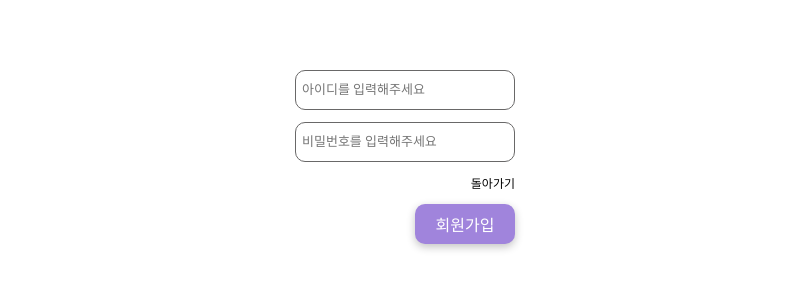
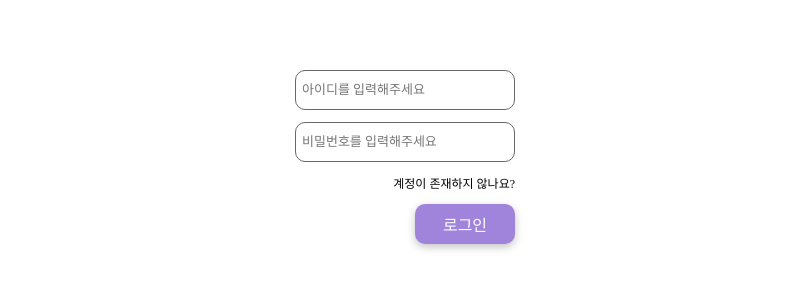
Before and after one commit to tjdrkr2580/test-repo-2, a React (Create React App) app: page /login in a window 1280 px wide. Shown: the part 303-592 px from the top of the page, without its empty margins (235-1046 px from the left). Built offline with nearby package versions, Linux system fonts and the light colour scheme; no server answers; a web font is replaced by a local one.

Commit message:
ADD | login, signup, alert

```diff
--- a/src/pages/Home.tsx
+++ b/src/pages/Home.tsx
@@ -1,8 +1,8 @@
-import React from "react";
-import { useNavigate } from "react-router-dom";
+import React, { useEffect } from "react";
 import styled, { keyframes } from "styled-components";
 import AnimatedComponents from "../components/AnimatedComponents";
 import Button from "../components/Button";
+import { cuxios } from "../utils/cuxios";
 import useNavi from "../utils/useNavi";
 
 const blurAnimation = keyframes`
@@ -31,6 +31,17 @@ const HomeWrapper = styled.main`
 
 const Home = () => {
   const setPage = useNavi();
+  const isUser = async () => {
+    try {
+      const res = await cuxios.get("http://3.38.191.164/user");
+    } catch (err) {
+      alert("로그인을 다시 해주세요!");
+      setPage("/login");
+    }
+  };
+  useEffect(() => {
+    isUser();
+  }, []);
   return (
     <AnimatedComponents>
       <HomeWrapper>
--- a/src/pages/Login.tsx
+++ b/src/pages/Login.tsx
@@ -1,9 +1,10 @@
-import { FormEvent, useState } from "react";
+import { useState } from "react";
 import { useForm } from "react-hook-form";
 import styled from "styled-components";
+import AnimatedComponents from "../components/AnimatedComponents";
 import Button from "../components/Button";
-import Input from "../components/Input";
 import { flexCenter } from "../style/mixin";
+import { inputForm } from "../types/type";
 import { cuxios } from "../utils/cuxios";
 import useMovePage from "../utils/useNavi";
 
@@ -19,8 +20,10 @@ const SignWrapper = styled.section`
   align-items: flex-end;
   gap: 1.2rem;
   p {
-    cursor: pointer;
     font-size: 1.2rem;
+    &:hover {
+      text-decoration: underline;
+    }
   }
   input {
     width: 22rem;
@@ -37,44 +40,53 @@ const SignWrapper = styled.section`
 `;
 
 const Login = () => {
-  const { register, handleSubmit, reset, watch } = useForm();
-  const [isSign, setSign] = useState(false);
-  // const [info, setInfo] = useState({
-  //   id: "",
-  //   password: "",
-  // });
+  const { register, handleSubmit, reset } = useForm();
+  const [isSign, setSign] = useState(true);
   const onSignChange = () => {
     setSign(!isSign);
     reset();
   };
   const setPage = useMovePage();
 
-  const onSignup = async () => {
-    // const res = await cuxios.post("http://3.38.191.164/register", info);
-    // console.log(res);
-    // setPage("/");
-    console.log(watch());
+  const onSignup = async (data: inputForm) => {
+    try {
+      const res_o = await cuxios.post("http://3.38.191.164/register", data);
+      const res_t = await cuxios.post("http://3.38.191.164/login", data);
+      cuxios.defaults.headers.common[
+        "Authorization"
+      ] = `Bearer ${res_t.data.token}`;
+      setPage("/");
       reset();
+    } catch (err) {
+      alert("해당 아이디를 가진 계정이 존재합니다!");
+      reset();
+    }
   };
-  const onSignin = async () => {
-    // const res = await cuxios.post("http://3.38.191.164/login", info);
-    // console.log(res);
-    // setPage("/");
-    console.log(watch());
+  const onSignin = async (data: inputForm) => {
+    try {
+      const res = await cuxios.post("http://3.38.191.164/login", data);
+      cuxios.defaults.headers.common[
+        "Authorization"
+      ] = `Bearer ${res.data.token}`;
+      setPage("/");
       reset();
+    } catch (err) {
+      alert("계정을 다시 확인해주세요!");
+      reset();
+    }
   };
 
-  const onSubmit = (e: FormEvent<HTMLFormElement>) => {
-    e.preventDefault();
+  const onSubmit = (data: any) => {
     if (isSign === false) {
-      onSignup();
+      onSignup(data);
     } else {
-      onSignin();
+      onSignin(data);
     }
   };
 
   return (
-    <LoginWrapper onSubmit={onSubmit}>
+    <AnimatedComponents>
+      <LoginWrapper onSubmit={handleSubmit(onSubmit)}>
         {isSign === true ? (
           <SignWrapper>
             <input
@@ -107,6 +119,7 @@ const Login = () => {
           </SignWrapper>
         )}
       </LoginWrapper>
+    </AnimatedComponents>
   );
 };
 
```
Lines whose indentation alone changed are shown as unchanged.
